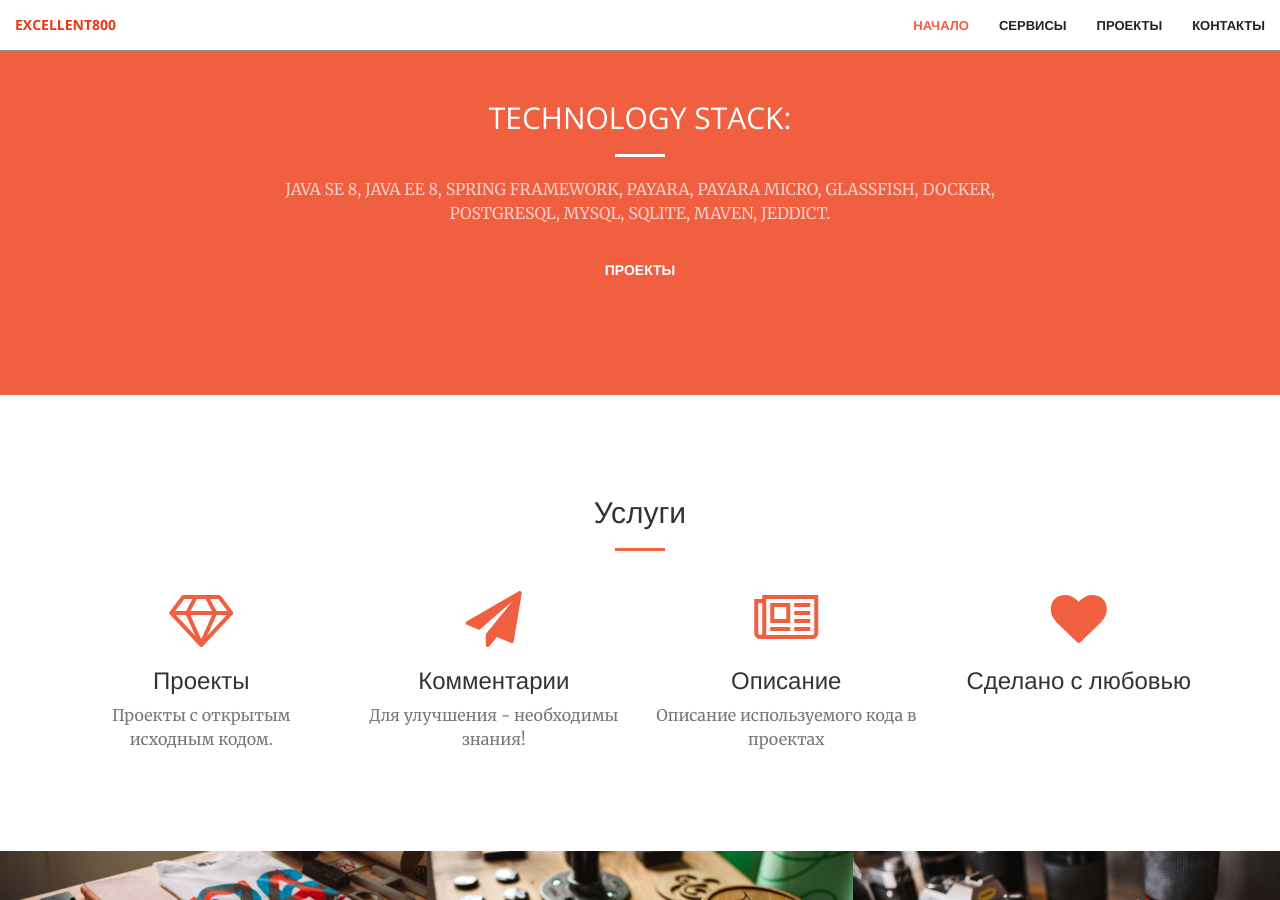
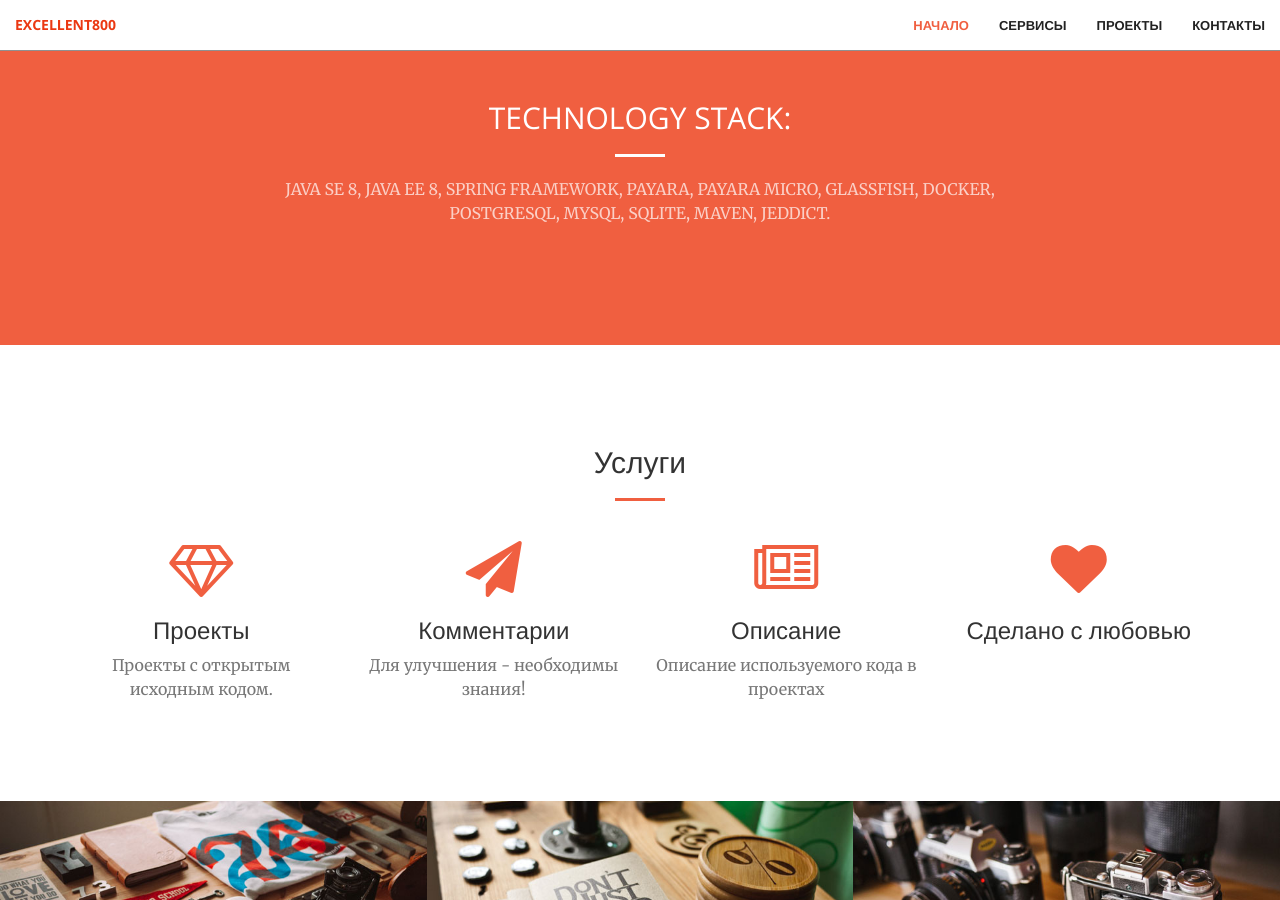
Before and after one commit to Developer-S07/Excellent800.github.io, a Jekyll site: the page built from index.html, in a window 1280 px wide and 900 px high, scrolled down 899 px. Built offline with Jekyll 4.4.1, drawn with Linux system fonts in a browser that asks for light colours.

Commit message:
Update call-to-action.html

```diff
--- a/_includes/call-to-action.html
+++ b/_includes/call-to-action.html
@@ -5,7 +5,7 @@
                 <h2 class="section-heading">TECHNOLOGY STACK:</h2>
                 <hr class="light">
                 <p class="text-faded">JAVA SE 8, JAVA EE 8, SPRING FRAMEWORK, PAYARA, PAYARA MICRO, GLASSFISH, DOCKER, POSTGRESQL, MYSQL, SQLITE, MAVEN, JEDDICT.</p>
-                <a href="#" class="btn btn-primary btn-xl page-scroll">Проекты</a>
+
             </div>
         </div>
     </div>
```
